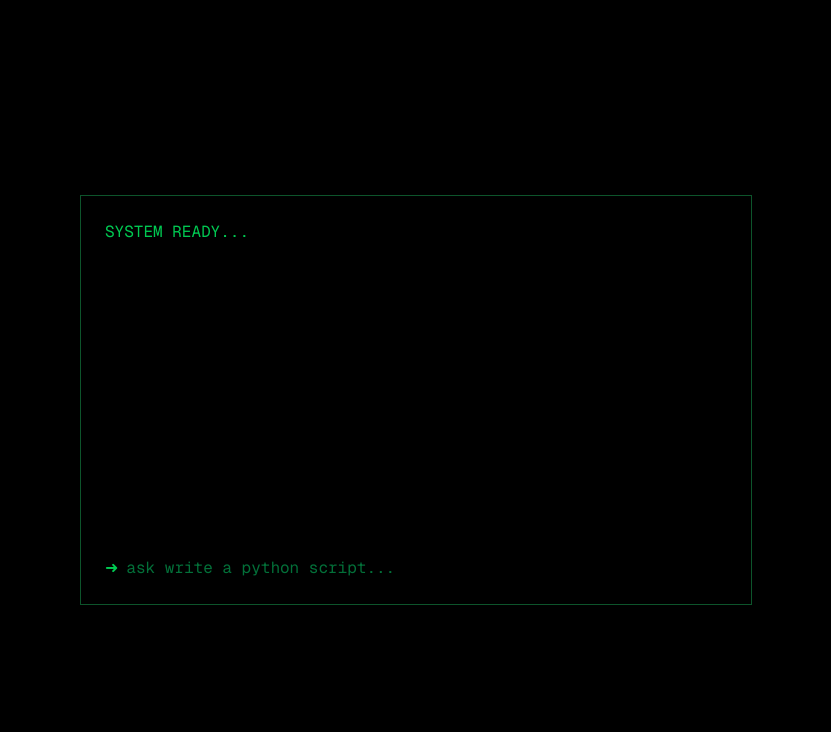
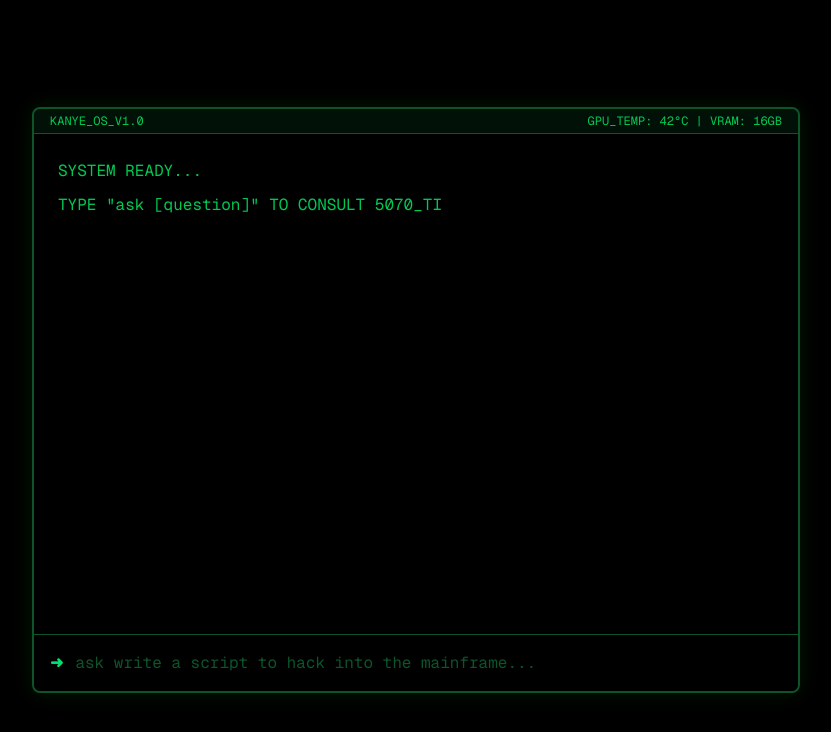
Before and after one commit to joshmalek/first-try, a Next.js app: page / in a window 1280 px wide. Shown: the top 732 px of the page, without its empty margins (224-1055 px from the left). Built offline with nearby package versions, Linux system fonts and the light colour scheme.

Commit message:
add header to skip auth

```diff
--- a/app/page.tsx
+++ b/app/page.tsx
@@ -1,52 +1,101 @@
 "use client";
-import React, { useState, useEffect } from 'react';
+import React, { useState, useEffect, useRef } from 'react';
 
 export default function KanyeOS() {
-  const [stage, setStage] = useState('boot'); // boot, terminal
   const [input, setInput] = useState('');
-  const [history, setHistory] = useState(['SYSTEM READY...']);
+  const [history, setHistory] = useState(['SYSTEM READY...', 'TYPE "ask [question]" TO CONSULT 5070_TI']);
   const [isThinking, setIsThinking] = useState(false);
+  const scrollRef = useRef<HTMLDivElement>(null);
+
+  // Auto-scroll to bottom when terminal updates
+  useEffect(() => {
+    if (scrollRef.current) {
+      scrollRef.current.scrollTop = scrollRef.current.scrollHeight;
+    }
+  }, [history, isThinking]);
 
   const handleCommand = async (e: React.FormEvent) => {
     e.preventDefault();
     const cmd = input.trim();
-    setHistory(prev => [...prev, `> ${cmd}`]);
+    if (!cmd) return;
+
+    setHistory(prev => [...prev, `➜ ${cmd}`]);
     setInput('');
 
-    if (cmd.startsWith('ask ')) {
+    // Handle "ask" command
+    if (cmd.toLowerCase().startsWith('ask ')) {
+      const prompt = cmd.substring(4);
       setIsThinking(true);
+
       try {
-        const res = await fetch('https://inexplicit-yvonne-trophically.ngrok-free.dev/api/generate', {
+        const response = await fetch('https://inexplicit-yvonne-trophically.ngrok-free.dev/api/generate', {
           method: 'POST',
+          headers: {
+            'Content-Type': 'application/json',
+            'ngrok-skip-browser-warning': 'true', // Bypasses ngrok warning page
+          },
           body: JSON.stringify({
             model: 'deepseek-coder-v2:lite',
-            prompt: cmd.replace('ask ', ''),
-            stream: false
-          })
+            prompt: prompt,
+            stream: false, // Set to false for a simpler single-string response
+          }),
         });
-        const data = await res.json();
-        setHistory(prev => [...prev, `GPU_CORE_2026: ${data.response}`]);
+
+        if (!response.ok) throw new Error(`Server Error: ${response.status}`);
+
+        const data = await response.json();
+        console.log("GPU Response:", data); // Check your browser console (F12) to see this
+
+        setHistory(prev => [...prev, `[5070_TI_OUTPUT]:`, data.response]);
       } catch (err) {
-        setHistory(prev => [...prev, "!! ERROR: 5070TI_OFFLINE !!"]);
+        console.error("Fetch Error:", err);
+        setHistory(prev => [...prev, "!! ERROR: SYSTEM OFFLINE OR TUNNEL TIMEOUT !!"]);
+      } finally {
+        setIsThinking(false);
       }
-      setIsThinking(false);
+    } else if (cmd.toLowerCase() === 'clear') {
+      setHistory(['SYSTEM REBOOTED...']);
+    } else {
+      setHistory(prev => [...prev, `COMMAND NOT RECOGNIZED: ${cmd}`]);
     }
   };
 
   return (
-    <main className="flex min-h-screen flex-col items-center justify-center bg-black font-mono text-green-500">
-      <div className="w-full max-w-2xl border border-green-900 p-6 bg-black">
-        <div className="h-80 overflow-y-auto mb-4 space-y-2">
-          {history.map((line, i) => <p key={i}>{line}</p>)}
-          {isThinking && <p className="animate-pulse">CRUNCHING_ON_5070TI...</p>}
+    <main className="flex min-h-screen flex-col items-center justify-center bg-black font-mono text-green-500 p-4">
+      <div className="w-full max-w-3xl border-2 border-green-900 rounded-lg shadow-[0_0_20px_rgba(0,50,0,0.5)] bg-black overflow-hidden">
+        {/* Terminal Header */}
+        <div className="bg-green-900/20 px-4 py-1 border-b border-green-900 text-xs flex justify-between">
+          <span>KANYE_OS_V1.0</span>
+          <span>GPU_TEMP: 42°C | VRAM: 16GB</span>
         </div>
-        <form onSubmit={handleCommand} className="flex">
-          <span className="mr-2">➜</span>
+
+        {/* Output Area */}
+        <div
+          ref={scrollRef}
+          className="h-[500px] overflow-y-auto p-6 space-y-2 text-sm md:text-base scrollbar-hide"
+        >
+          {history.map((line, i) => (
+            <div key={i} className="whitespace-pre-wrap leading-relaxed">
+              {line}
+            </div>
+          ))}
+          {isThinking && (
+            <div className="flex items-center space-x-2 text-yellow-500 italic">
+              <span className="animate-spin">🌀</span>
+              <span>5070_TI IS CRUNCHING_DATA...</span>
+            </div>
+          )}
+        </div>
+
+        {/* Input Area */}
+        <form onSubmit={handleCommand} className="p-4 border-t border-green-900 bg-black/50 flex items-center">
+          <span className="mr-3 text-green-400 font-bold font-mono">➜</span>
           <input
-            className="bg-transparent outline-none w-full text-green-400"
+            autoFocus
+            className="bg-transparent outline-none w-full text-green-400 placeholder-green-900"
             value={input}
             onChange={(e) => setInput(e.target.value)}
-            placeholder="ask write a python script..."
+            placeholder="ask write a script to hack into the mainframe..."
           />
         </form>
       </div>
```
